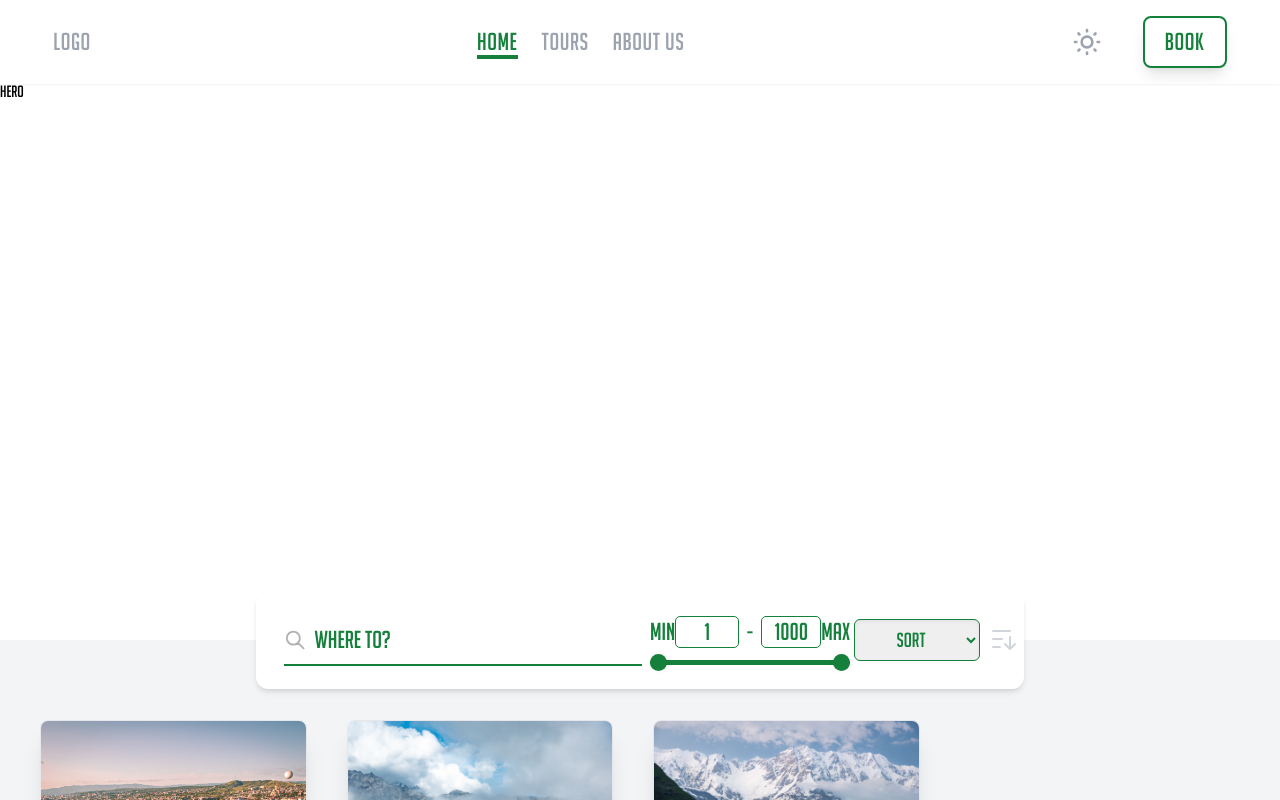
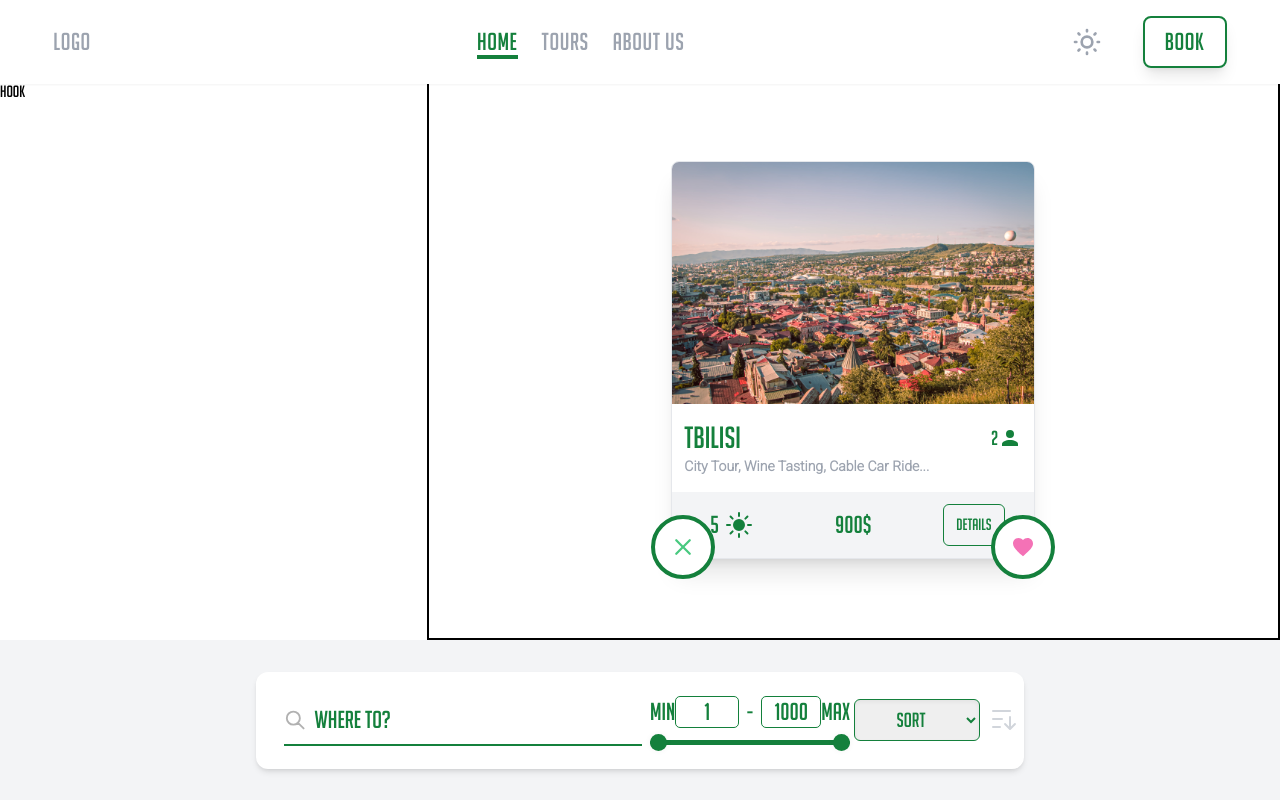
Before and after one commit to ajikia15/TravelAgency, a SvelteKit app: page / in a window 1280 px wide. Shown: the top 800 px of the page. Built offline with nearby package versions, Linux system fonts and the light colour scheme.

Commit message:
Tinder Card Style Prototype

```diff
--- a/src/components/Hero.svelte
+++ b/src/components/Hero.svelte
@@ -1,3 +1,68 @@
-<section class="grid h-[70vh] bg-white dark:bg-gray-700 dark:text-white">
-	<h1>hero</h1>
+<script>
+	import { tours } from '../utils/tours.ts';
+	import Card from './Card.svelte';
+	let pastState = 0;
+	let futureState = 0;
+	let activeCard = 0;
+	let maxCards = 10; // subject to change
+	let trackedCards = 0;
+	let plussed = true;
+	$: tour = tours.find((tour) => tour.id === activeCard);
+	const nextCard = () => {
+		plussed = true;
+		futureState = futureState == maxCards - 1 ? 0 : futureState + 1;
+		pastState = activeCard;
+		activeCard = futureState;
+	};
+	const prevCard = () => {
+		plussed = false;
+		pastState = pastState == 0 ? maxCards - 1 : pastState - 1;
+		futureState = activeCard;
+		activeCard = pastState;
+	};
+</script>
+
+<section
+	class="mb-20 grid h-[70vh] bg-white dark:bg-gray-700 dark:text-white md:grid-cols-[1fr_2fr]">
+	<header>
+		<h1>Hook</h1>
+	</header>
+	<aside class="grid place-items-center border-2 border-black">
+		<div class="grid grid-cols-[2fr_3fr_2fr]">
+			<div />
+			<div class="group relative min-w-[259px]">
+				{#if plussed}
+					<div class="pointer-events-none">
+						<Card {tour} />
+					</div>
+				{:else}
+					<div class="pointer-events-none">
+						<Card {tour} />
+					</div>
+				{/if}
+				<button
+					on:click={prevCard}
+					class="absolute -bottom-5 -left-5 flex aspect-square w-16 items-center justify-center rounded-full border-4 border-moss-500 bg-white text-moss-400 dark:border-green-400 dark:bg-gray-900 dark:text-green-400"
+					><svg xmlns="http://www.w3.org/2000/svg" width="24" height="24" viewBox="0 0 256 256"
+						><path
+							fill="currentColor"
+							d="M208.5 191.5a12 12 0 0 1 0 17a12.1 12.1 0 0 1-17 0L128 145l-63.5 63.5a12.1 12.1 0 0 1-17 0a12 12 0 0 1 0-17L111 128L47.5 64.5a12 12 0 0 1 17-17L128 111l63.5-63.5a12 12 0 0 1 17 17L145 128Z" /></svg>
+				</button>
+				<button
+					on:click={nextCard}
+					class="absolute -bottom-5 -right-5 flex aspect-square w-16 items-center justify-center rounded-full border-4 border-moss-500 bg-white text-moss-400 dark:border-green-400 dark:bg-gray-900 dark:text-green-400"
+					><svg
+						class="text-pink-400"
+						xmlns="http://www.w3.org/2000/svg"
+						width="24"
+						height="24"
+						viewBox="0 0 24 24"
+						><path
+							fill="currentColor"
+							d="m12 21.35l-1.45-1.32C5.4 15.36 2 12.27 2 8.5C2 5.41 4.42 3 7.5 3c1.74 0 3.41.81 4.5 2.08C13.09 3.81 14.76 3 16.5 3C19.58 3 22 5.41 22 8.5c0 3.77-3.4 6.86-8.55 11.53L12 21.35Z" /></svg>
+				</button>
+			</div>
+			<div />
+		</div>
+	</aside>
 </section>
```
